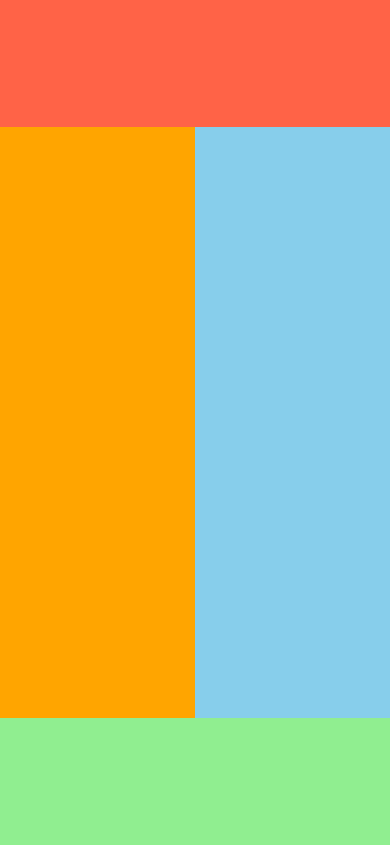
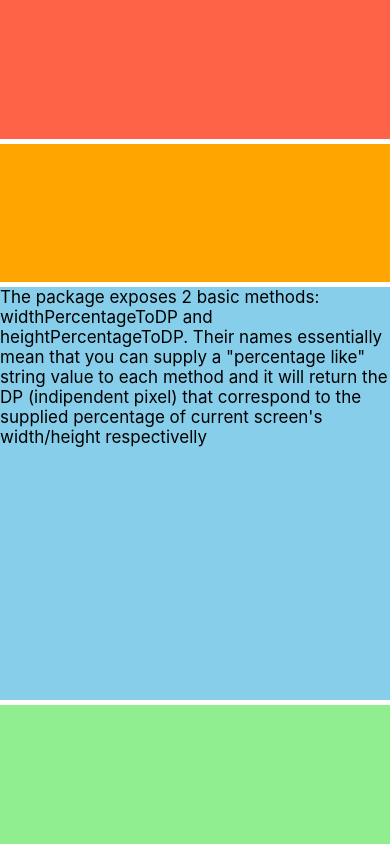
Before and after one commit to muazimmaqbool/React-Native-Tutorials, a React Native app: screen / in a window 390 px wide. Built offline with nearby package versions, Linux system fonts and the light colour scheme.

Commit message:
responsiveness using

```diff
--- a/App.js
+++ b/App.js
@@ -105,8 +105,8 @@ const App = () => {
       {/* </View> */}
 
       {/*responsive layout/design */}
-        <A_responsive/>
-        {/* <B_respUsingFlex/> */}
+        {/* <A_responsive/> */}
+        <B_respUsingFlex/>
 
     {/* this view used only when working with flexbox */}
     {/* <View style={styles.container}> */}
--- a/Responsive design/B_respUsingFlex.jsx
+++ b/Responsive design/B_respUsingFlex.jsx
@@ -48,7 +48,7 @@ const styles = StyleSheet.create({
   },
   main: {
     flex: 4,
-    //flexDirection: "row",
+    // flexDirection: "row",
     gap: 5,
   },
   section1: {
```
